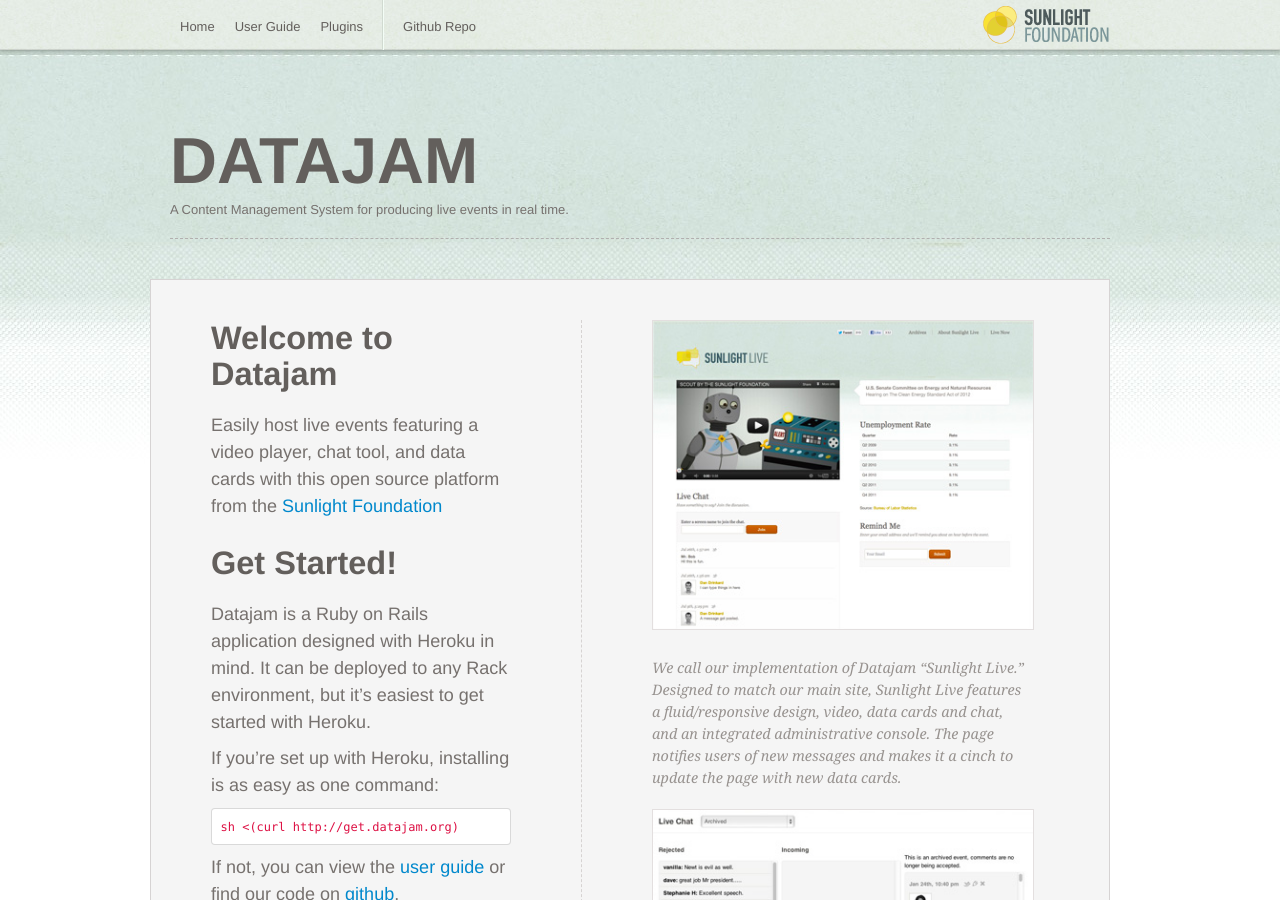
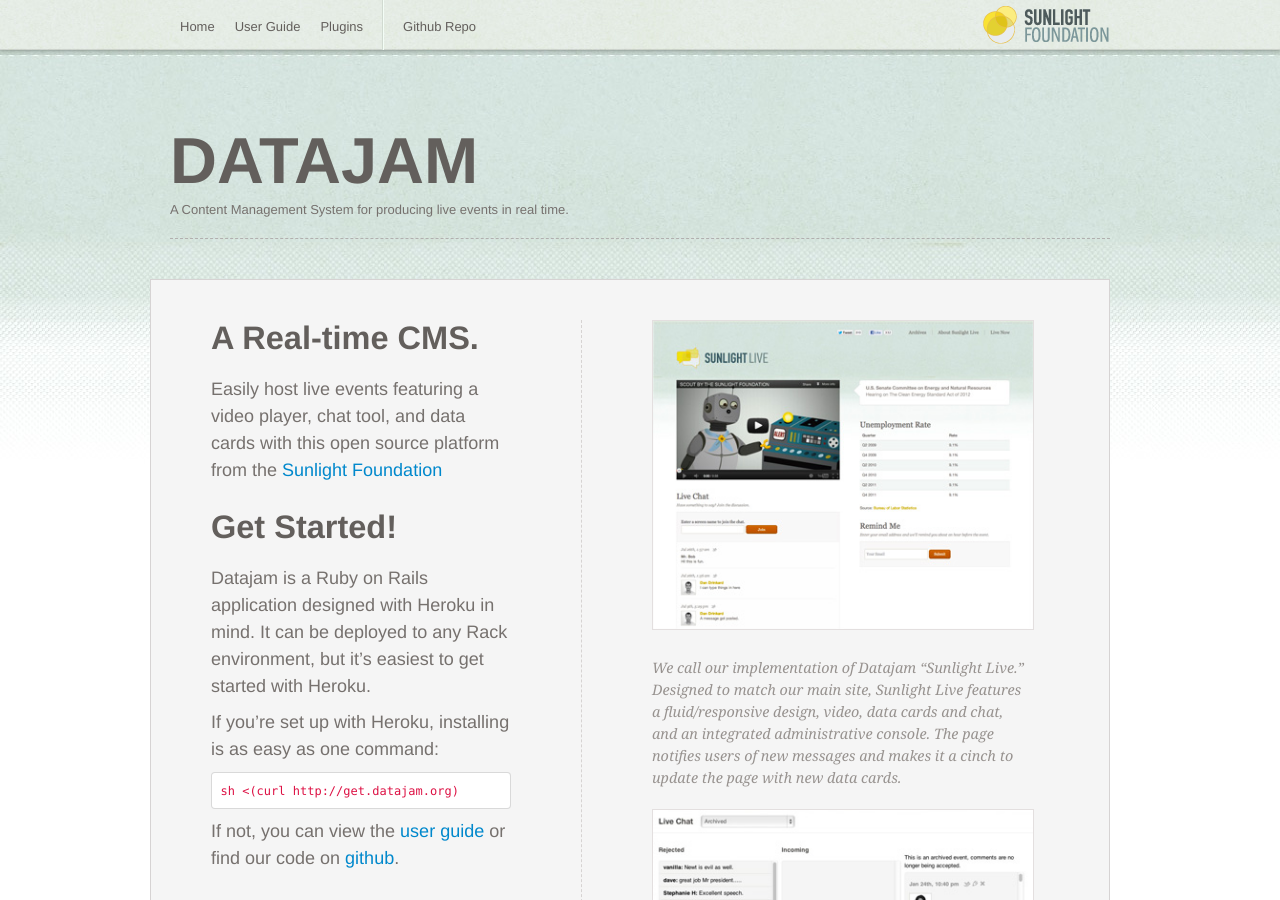
Before and after one commit to sunlightlabs/datajam, a Jekyll site: the page built from _posts/2012-03-01-home.md, in a window 1280 px wide and 900 px high. Built offline with Jekyll 4.4.1, drawn with Linux system fonts in a browser that asks for light colours; nearby versions of some CDN libraries.

Commit message:
copy edit to home

```diff
--- a/_posts/2012-03-01-home.md
+++ b/_posts/2012-03-01-home.md
@@ -5,7 +5,7 @@ description: Datajam is a content management system for producing live events in
 permalink: index.html
 ---
 
-## Welcome to Datajam
+## A Real-time CMS.
 
 Easily host live events featuring a video player, chat tool, and data cards
 with this open source platform from the [Sunlight Foundation](http://sunlightfoundation.com)
```
